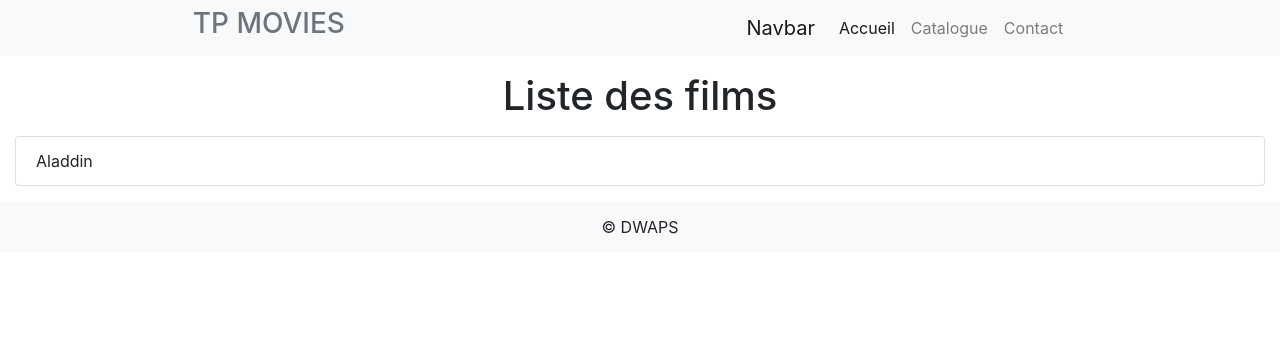
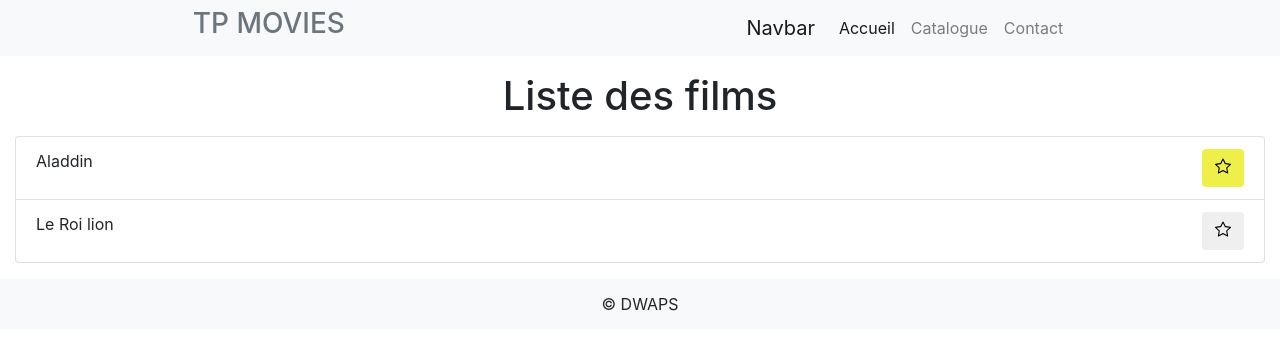
Before and after one commit to CaroleT34/my-project, an Angular app: page /catalogue in a window 1280 px wide. Shown: the top 350 px of the page. Built offline with nearby package versions, Linux system fonts and the light colour scheme; data requests are answered from the project's data file.

Commit message:
favoris feature ok

```diff
--- a/db/data.json
+++ b/db/data.json
@@ -3,6 +3,11 @@
     {
       "title": "Aladdin",
       "id": 1,
+      "favoris": true
+    },
+    {
+      "title": "Le Roi lion",
+      "id": 2,
       "favoris": false
     }
   ]
--- a/src/app/components/catalogue/catalogue.component.css
+++ b/src/app/components/catalogue/catalogue.component.css
@@ -0,0 +1,3 @@
+.favoris {
+    background-color: rgb(239, 239, 74, 1);
+}
--- a/src/app/components/catalogue/catalogue.component.html
+++ b/src/app/components/catalogue/catalogue.component.html
@@ -4,9 +4,13 @@
     <li
         #liTag
         (click)="selectMovie(movie)"
-      [class.favoris]="movie.favoris"
         *ngFor="let movie of movies$ |async"
         class="list-group-item d-flex justify-content-between">
         {{ movie.title }}
+        <button class="btn btn-grey" [class.favoris]="movie.favoris" (click)="bookmark(movie)">
+            <svg xmlns="http://www.w3.org/2000/svg" width="16" height="16" fill="currentColor" class="bi bi-star" viewBox="0 0 16 16">
+                <path d="M2.866 14.85c-.078.444.36.791.746.593l4.39-2.256 4.389 2.256c.386.198.824-.149.746-.592l-.83-4.73 3.522-3.356c.33-.314.16-.888-.282-.95l-4.898-.696L8.465.792a.513.513 0 0 0-.927 0L5.354 5.12l-4.898.696c-.441.062-.612.636-.283.95l3.523 3.356-.83 4.73zm4.905-2.767-3.686 1.894.694-3.957a.565.565 0 0 0-.163-.505L1.71 6.745l4.052-.576a.525.525 0 0 0 .393-.288L8 2.223l1.847 3.658a.525.525 0 0 0 .393.288l4.052.575-2.906 2.77a.565.565 0 0 0-.163.506l.694 3.957-3.686-1.894a.503.503 0 0 0-.461 0z"/>
+            </svg>
+        </button>
     </li>
 </ul>
--- a/src/app/components/catalogue/catalogue.component.ts
+++ b/src/app/components/catalogue/catalogue.component.ts
@@ -19,4 +19,10 @@ export class CatalogueComponent {
     this.selected = selected;
   }
 
+  bookmark(movie: Catalogue) {
+    movie.favoris = !movie.favoris;
+    if (movie) this._catalogueService.update(movie);
+
+  }
+
 }
--- a/src/app/shared/services/catalogue.service.ts
+++ b/src/app/shared/services/catalogue.service.ts
@@ -23,4 +23,10 @@ export class CatalogueService {
         this.movies$.next(catFromApi);
       });
   }
+
+  public update(catalogue: Catalogue) {
+    this._http
+      .put<Catalogue>(`${this._baseUrl}/${catalogue.id}`, catalogue)
+      .subscribe(() => this.findAll());
+  }
 }
```
Lines whose indentation alone changed are shown as unchanged.
